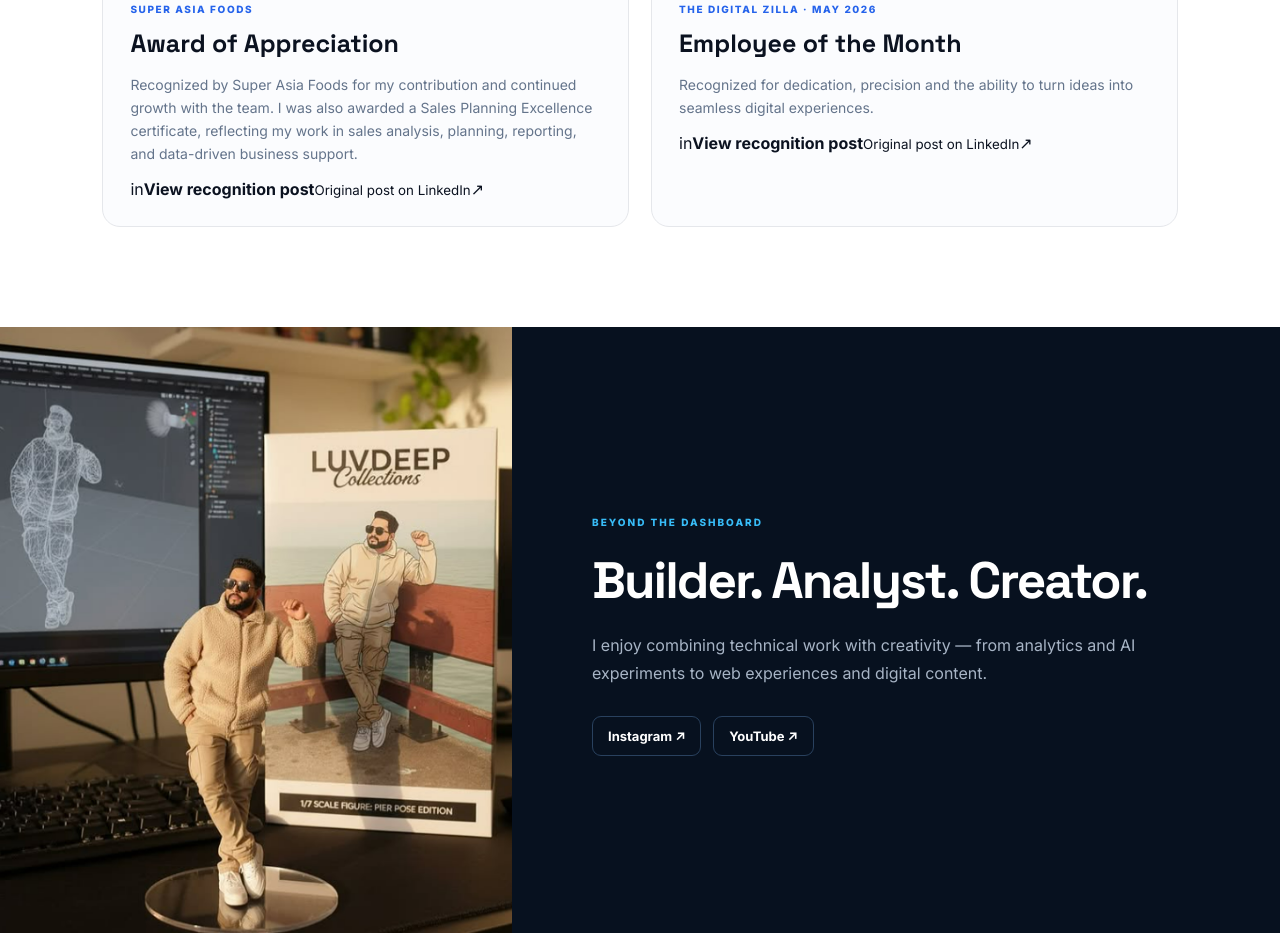
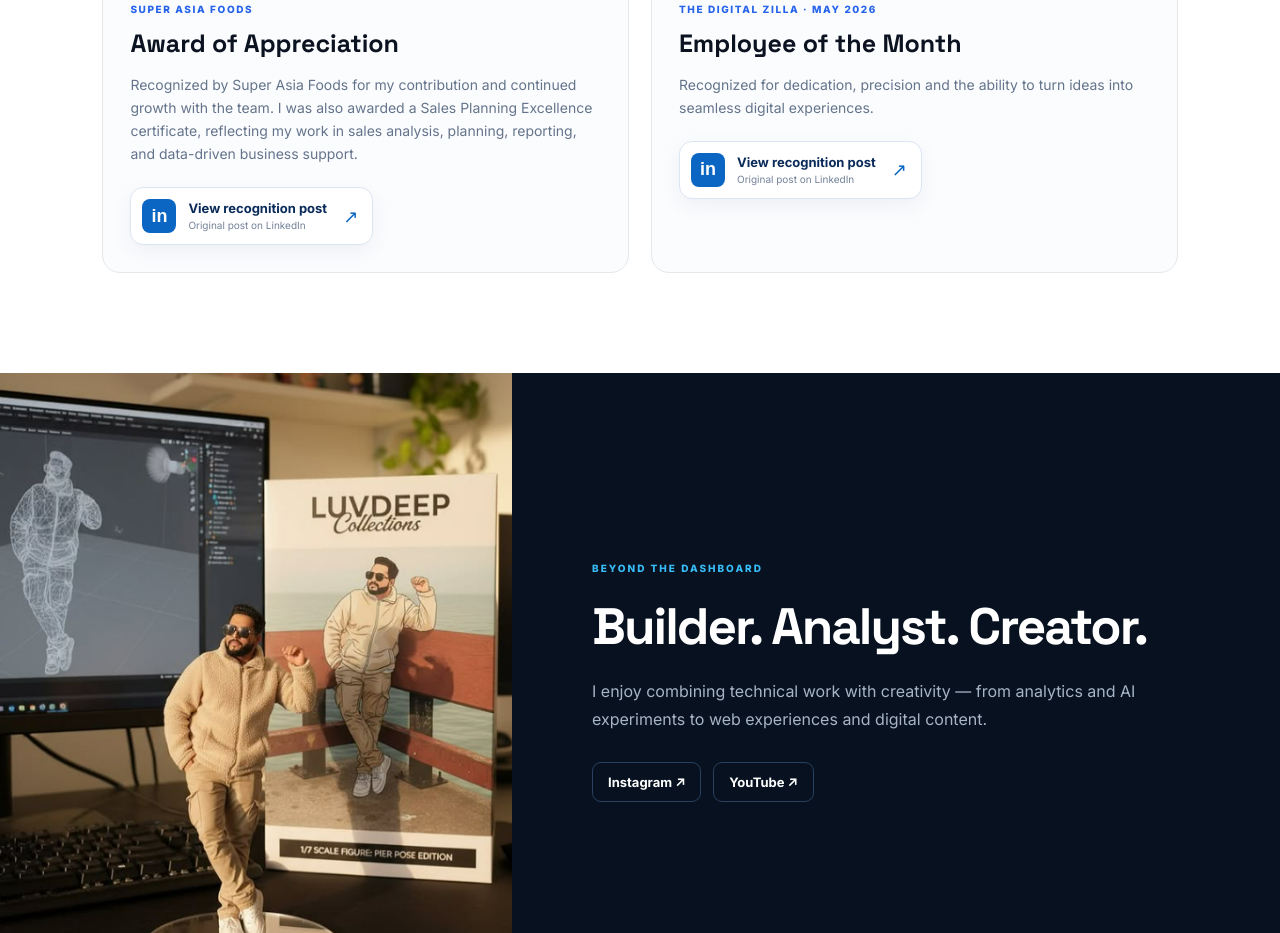
Before and after one commit to AnilKakkar76/My_Portfolio_AK, a plain HTML site: page index.html in a window 1280 px wide. Shown: the part 5574-6507 px from the top of the page. Drawn offline with Linux system fonts and the light colour scheme.

Commit message:
style: refine layout and spacing

```diff
--- a/style.css
+++ b/style.css
@@ -100,3 +100,11 @@ button,a{-webkit-tap-highlight-color:transparent}
   .social-row{grid-template-columns:1fr}
   .personal-strip img{height:360px}
 }
+
+/* LinkedIn recognition CTA */
+.recognition-link{margin-top:22px;display:flex;align-items:center;gap:12px;width:fit-content;max-width:100%;padding:11px 14px 11px 11px;border:1px solid #dce5f2;border-radius:13px;background:#fff;color:#0a2b59;text-decoration:none;box-shadow:0 7px 20px rgba(20,52,91,.06);transition:.2s ease}
+.recognition-link:hover{transform:translateY(-2px);border-color:#b9cce8;box-shadow:0 11px 28px rgba(20,52,91,.11)}
+.linkedin-mark{display:grid;place-items:center;flex:0 0 34px;width:34px;height:34px;border-radius:8px;background:#0a66c2;color:#fff;font:800 18px Arial,sans-serif}
+.recognition-link>span:nth-child(2){display:flex;flex-direction:column;gap:3px;line-height:1.2}
+.recognition-link strong{font-size:13px}.recognition-link small{font-size:10px;color:#738198}.link-arrow{margin-left:4px;font-size:18px;color:#0a66c2}
+@media(max-width:700px){.recognition-link{width:100%;box-sizing:border-box}.recognition-link .link-arrow{margin-left:auto}}
```
Also changed, not shown: 1 other file.
